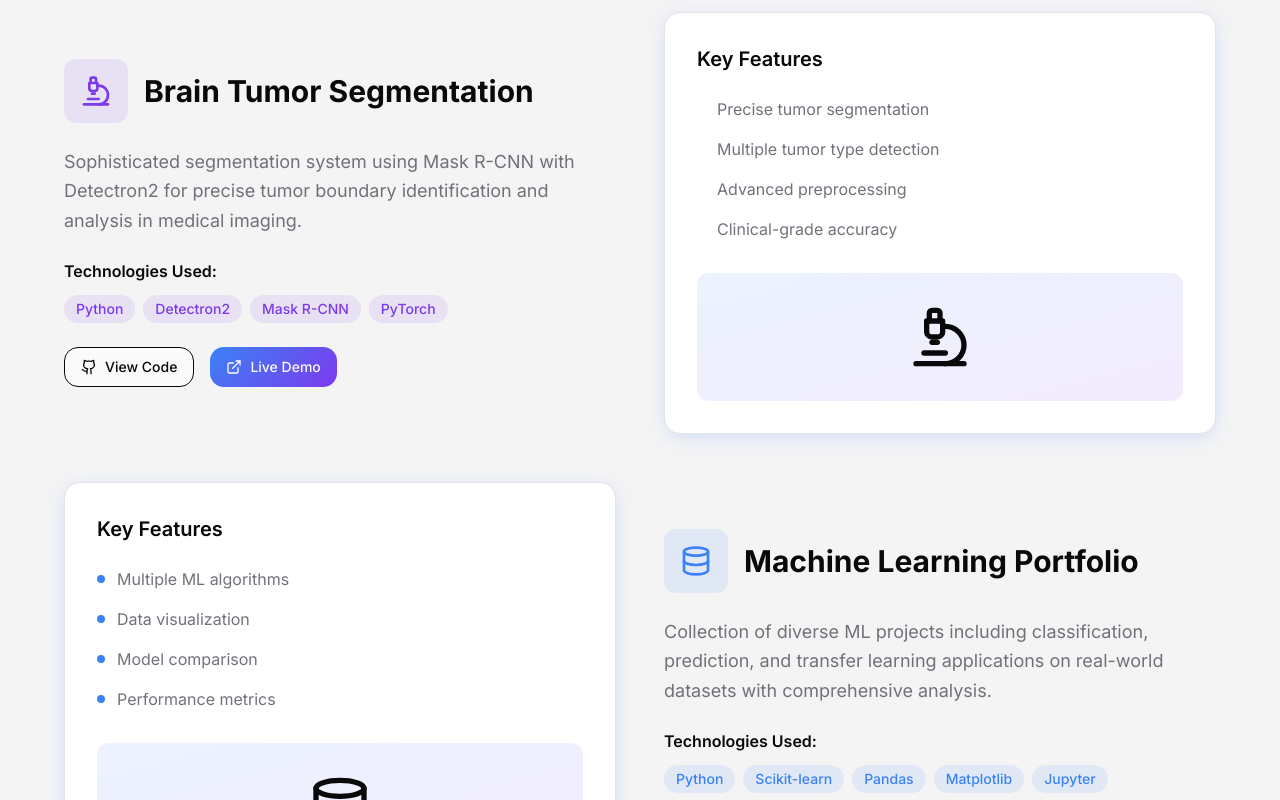
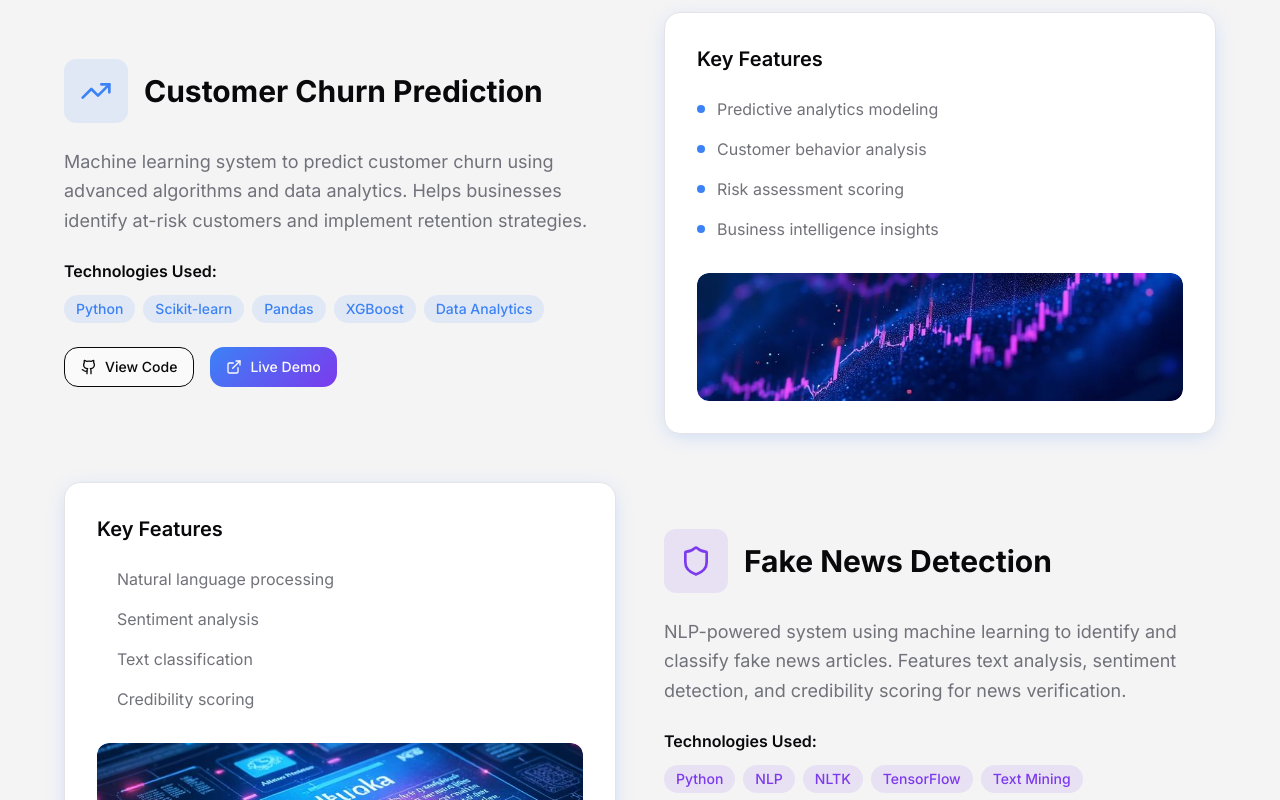
Before and after one commit to vishalkk098/vishalk-visionary-port, a React (Vite) app: page / in a window 1280 px wide. Shown: the part 5180-5980 px from the top of the page. Built offline with nearby package versions, Linux system fonts and the light colour scheme.

Commit message:
Update Projects Section
Remove Machine Learning and Brain Tumor Segmentation projects. Add Customer Churn Prediction and Fake News Detection projects with images.

```diff
--- a/src/components/portfolio/ProjectsSection.tsx
+++ b/src/components/portfolio/ProjectsSection.tsx
@@ -1,6 +1,8 @@
-import { ExternalLink, Github, Brain, Microscope, Database, Car } from "lucide-react";
+import { ExternalLink, Github, Brain, TrendingUp, Shield, Car } from "lucide-react";
 import { Button } from "@/components/ui/button";
 import selfDrivingCarImage from "@/assets/self-driving-car-project.jpg";
+import customerChurnImage from "@/assets/customer-churn-prediction.jpg";
+import fakeNewsImage from "@/assets/fake-news-detection.jpg";
 
 const ProjectsSection = () => {
   const projects = [
@@ -33,29 +35,31 @@ const ProjectsSection = () => {
       ]
     },
     {
-      title: "Brain Tumor Segmentation",
-      description: "Sophisticated segmentation system using Mask R-CNN with Detectron2 for precise tumor boundary identification and analysis in medical imaging.",
-      technologies: ["Python", "Detectron2", "Mask R-CNN", "PyTorch"],
-      icon: Microscope,
-      color: "accent-purple",
+      title: "Customer Churn Prediction",
+      description: "Machine learning system to predict customer churn using advanced algorithms and data analytics. Helps businesses identify at-risk customers and implement retention strategies.",
+      technologies: ["Python", "Scikit-learn", "Pandas", "XGBoost", "Data Analytics"],
+      icon: TrendingUp,
+      color: "primary",
+      image: customerChurnImage,
       features: [
-        "Precise tumor segmentation",
-        "Multiple tumor type detection",
-        "Advanced preprocessing",
-        "Clinical-grade accuracy"
+        "Predictive analytics modeling",
+        "Customer behavior analysis",
+        "Risk assessment scoring",
+        "Business intelligence insights"
       ]
     },
     {
-      title: "Machine Learning Portfolio",
-      description: "Collection of diverse ML projects including classification, prediction, and transfer learning applications on real-world datasets with comprehensive analysis.",
-      technologies: ["Python", "Scikit-learn", "Pandas", "Matplotlib", "Jupyter"],
-      icon: Database,
-      color: "primary",
+      title: "Fake News Detection",
+      description: "NLP-powered system using machine learning to identify and classify fake news articles. Features text analysis, sentiment detection, and credibility scoring for news verification.",
+      technologies: ["Python", "NLP", "NLTK", "TensorFlow", "Text Mining"],
+      icon: Shield,
+      color: "accent-purple",
+      image: fakeNewsImage,
       features: [
-        "Multiple ML algorithms",
-        "Data visualization",
-        "Model comparison",
-        "Performance metrics"
+        "Natural language processing",
+        "Sentiment analysis",
+        "Text classification",
+        "Credibility scoring"
       ]
     }
   ];
```
Also changed, not shown: src/assets/customer-churn-prediction.jpg (added), src/assets/fake-news-detection.jpg (added).
